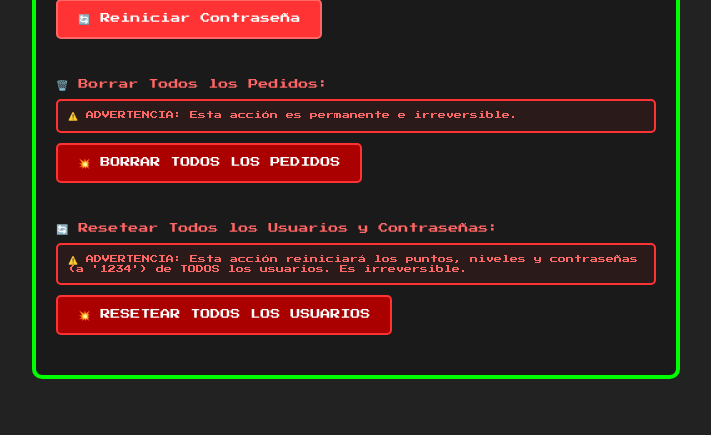
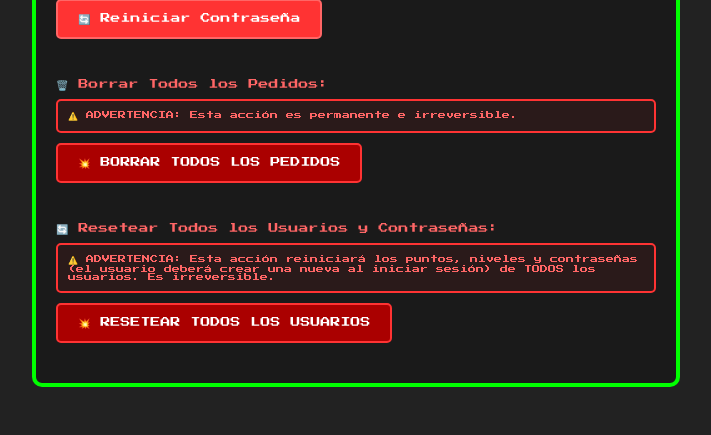
Before and after one commit to Qonejo/coraksmart, a Flask app: page /admin/configuracion in a window 1280 px wide. Shown: the part 1425-1860 px from the top of the page, without its empty margins (284-995 px from the left). Before the commit the page ends 1804 px from the top, so only its background shows below. Run offline with Flask 3, Linux system fonts and the light colour scheme; the visitor is signed in with stand-in values (Sample User, id 1).

Commit message:
refactor: Change password reset to require new password on login
I have refactored the "Reset All Users" administrative feature based on your feedback.

- Instead of resetting passwords to a default value ('1234'), the `password_hash` is now set to `null` in `usuarios.json`.
- The `emoji_access` login route has been updated. If a user's `password_hash` is `null`, the first password they enter is hashed and becomes their new password, logging them in immediately.
- The warning text on the admin configuration page has been updated to reflect this new, more secure behavior.
- The new user creation logic in `emoji_access` is also updated to be more consistent with the user data model.

```diff
--- a/app.py
+++ b/app.py
@@ -729,17 +729,43 @@ def emoji_access():
     password = data.get("password")
     if not emoji or not password or emoji not in EMOJI_LIST:
         return jsonify({"success": False, "message": "Datos inválidos."})
+
     usuarios = cargar_usuarios()
+
+    # Case 1: User exists
     if emoji in usuarios:
-        if check_password_hash(usuarios[emoji]["password_hash"], password):
+        user_data = usuarios[emoji]
+        password_hash = user_data.get("password_hash")
+
+        # Subcase 1.1: Password has been reset by admin (is None)
+        if password_hash is None:
+            # The password sent from the form is the NEW password
+            new_hash = generate_password_hash(password)
+            user_data["password_hash"] = new_hash
+            # Ensure other fields are present
+            user_data.setdefault("aura_points", 0)
+            user_data.setdefault("claimed_levels", [])
+            guardar_usuarios(usuarios)
+            session["logged_in_user_emoji"] = emoji
+            return jsonify({"success": True, "message": "¡Nueva contraseña creada con éxito!"})
+
+        # Subcase 1.2: Normal login check
+        if check_password_hash(password_hash, password):
             session["logged_in_user_emoji"] = emoji
             return jsonify({"success": True})
         else:
             return jsonify({"success": False, "message": "Contraseña incorrecta."})
+
+    # Case 2: New user registration
     else:
         if len(usuarios) >= 50:
             return jsonify({"success": False, "message": "Todas las vacantes están ocupadas."})
-        usuarios[emoji] = {"password_hash": generate_password_hash(password), "aura_points": 0}
+
+        usuarios[emoji] = {
+            "password_hash": generate_password_hash(password),
+            "aura_points": 0,
+            "claimed_levels": []
+        }
         guardar_usuarios(usuarios)
         session["logged_in_user_emoji"] = emoji
         return jsonify({"success": True, "message": "¡Avatar registrado con éxito!"})
@@ -1160,22 +1186,19 @@ def admin_configuracion():
 
         elif action == "reset_all_users":
             usuarios = cargar_usuarios()
-            default_password = "1234"
-            hashed_password = generate_password_hash(default_password)
 
             for user_emoji in usuarios:
-                # Mantener la estructura de datos, pero reiniciar valores
-                usuarios[user_emoji]["password_hash"] = hashed_password
+                # Set password hash to None (will be null in JSON)
+                usuarios[user_emoji]["password_hash"] = None
                 usuarios[user_emoji]["aura_points"] = 0
 
-                # Usar .get para evitar errores si la clave no existe
                 if "claimed_levels" in usuarios[user_emoji]:
                     usuarios[user_emoji]["claimed_levels"] = []
                 if "reward_codes" in usuarios[user_emoji]:
                     del usuarios[user_emoji]["reward_codes"]
 
             guardar_usuarios(usuarios)
-            flash("TODOS los usuarios han sido reseteados. Sus contraseñas ahora son '1234'.", "success")
+            flash("TODOS los usuarios han sido reseteados. Deberán crear una nueva contraseña al iniciar sesión.", "success")
 
         return redirect(url_for("admin_configuracion"))
 
--- a/templates/admin_config.html
+++ b/templates/admin_config.html
@@ -97,7 +97,7 @@
                     <div class="form-group">
                         <label style="color: #ff6666; font-size: 10px;">🔄 Resetear Todos los Usuarios y Contraseñas:</label>
                         <div style="background: #2a1a1a; padding: 10px; border: 2px solid #ff3333; border-radius: 5px; font-size: 8px; color: #ff6666;">
-                            ⚠️ ADVERTENCIA: Esta acción reiniciará los puntos, niveles y contraseñas (a '1234') de TODOS los usuarios. Es irreversible.
+                            ⚠️ ADVERTENCIA: Esta acción reiniciará los puntos, niveles y contraseñas (el usuario deberá crear una nueva al iniciar sesión) de TODOS los usuarios. Es irreversible.
                         </div>
                         <button type="submit" name="action" value="reset_all_users" onclick="return confirm('¿ESTÁS COMPLETAMENTE SEGURO? Esta acción reiniciará a TODOS los usuarios y sus contraseñas. NO SE PUEDE DESHACER.')" class="submit-btn" style="background: #aa0000; border-color: #ff3333; color: #fff; margin-top: 10px;">💥 RESETEAR TODOS LOS USUARIOS</button>
                     </div>
```
